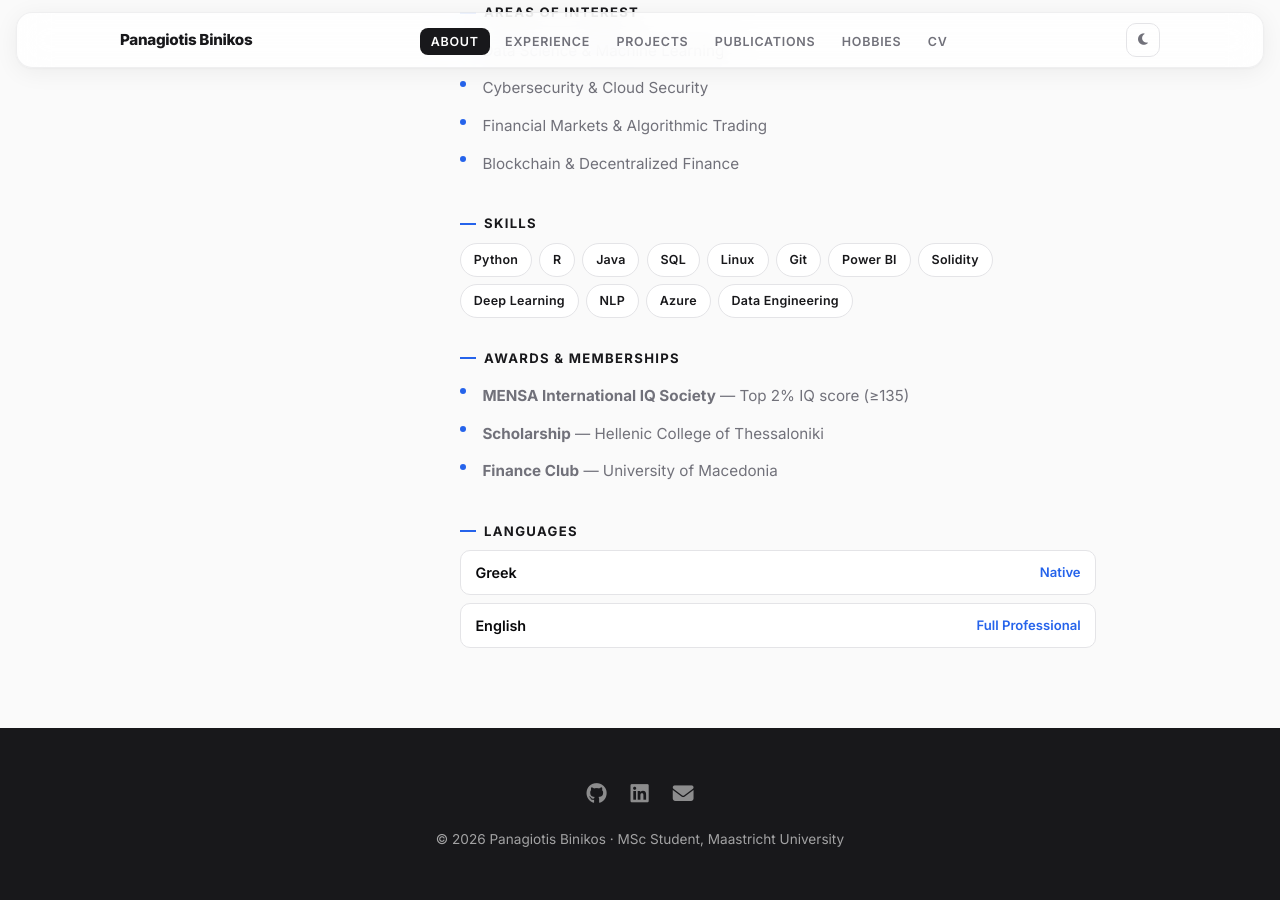
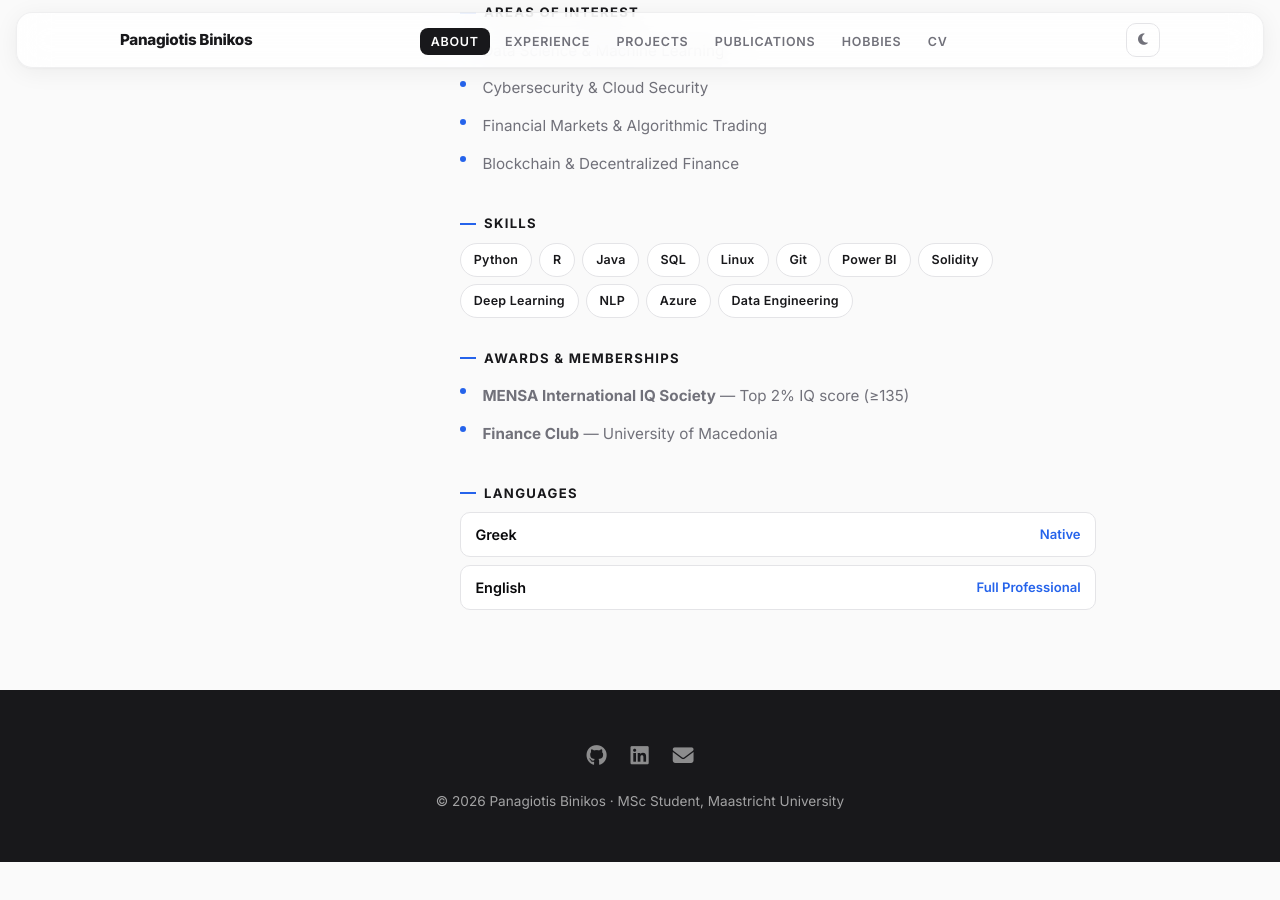
Before and after one commit to PanosBin/PanosBin.github.io, a Jekyll site: the page built from index.md, in a window 1280 px wide and 900 px high, scrolled down 661 px. Built offline with Jekyll 4.4.1, drawn with Linux system fonts in a browser that asks for light colours; after the commit the page ends 1523 px from its top, so only the background shows below that.

Commit message:
Remove Hellenic College scholarship from About page

```diff
--- a/index.md
+++ b/index.md
@@ -91,7 +91,7 @@ permalink: /
     <h3>Awards &amp; Memberships</h3>
     <ul class="interests-list">
       <li><strong>MENSA International IQ Society</strong> &mdash; Top 2% IQ score (&ge;135)</li>
-      <li><strong>Scholarship</strong> &mdash; Hellenic College of Thessaloniki</li>
+
       <li><strong>Finance Club</strong> &mdash; University of Macedonia</li>
     </ul>
 
```
